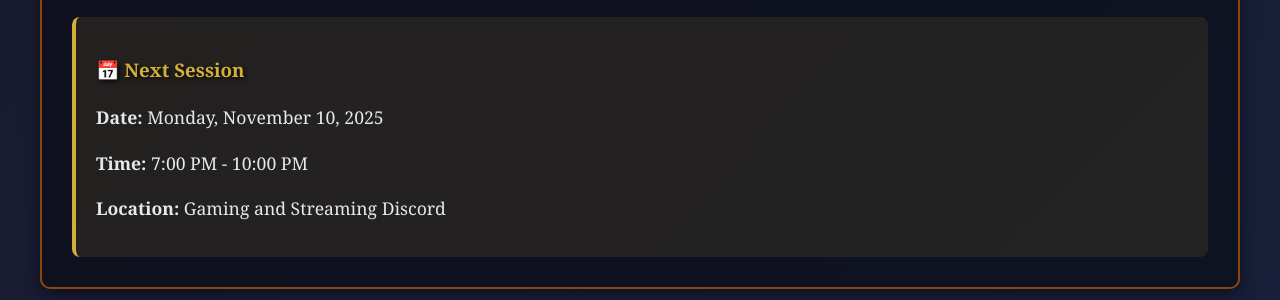
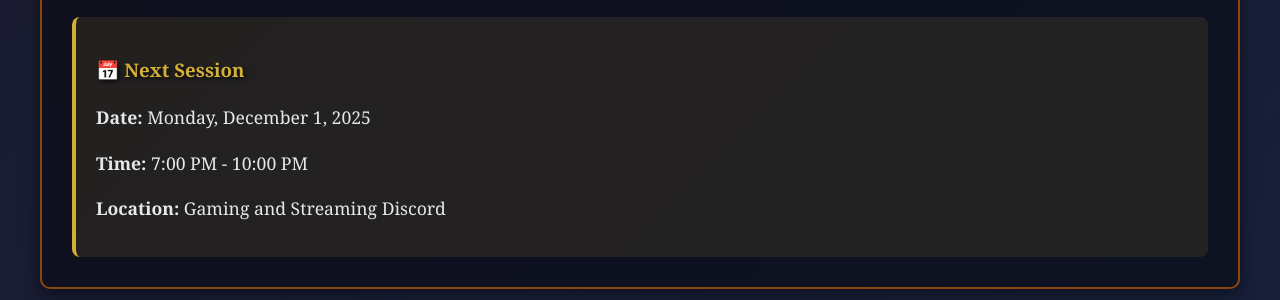
Before and after one commit to dociusbach/scarsofthelastwar, a Jekyll site: the page built from index.markdown, in a window 1280 px wide. Shown: the part 488-788 px from the top of the page. Built offline with Jekyll 4.4.1, drawn with Linux system fonts in a browser that asks for light colours.

Commit message:
Update Next session

```diff
--- a/_data/campaign.yml
+++ b/_data/campaign.yml
@@ -1,5 +1,5 @@
 next_session:
-  date: "Monday, November 10, 2025"
+  date: "Monday, December 1, 2025"
   time: "7:00 PM - 10:00 PM"
   location: "Gaming and Streaming Discord"
 
```
